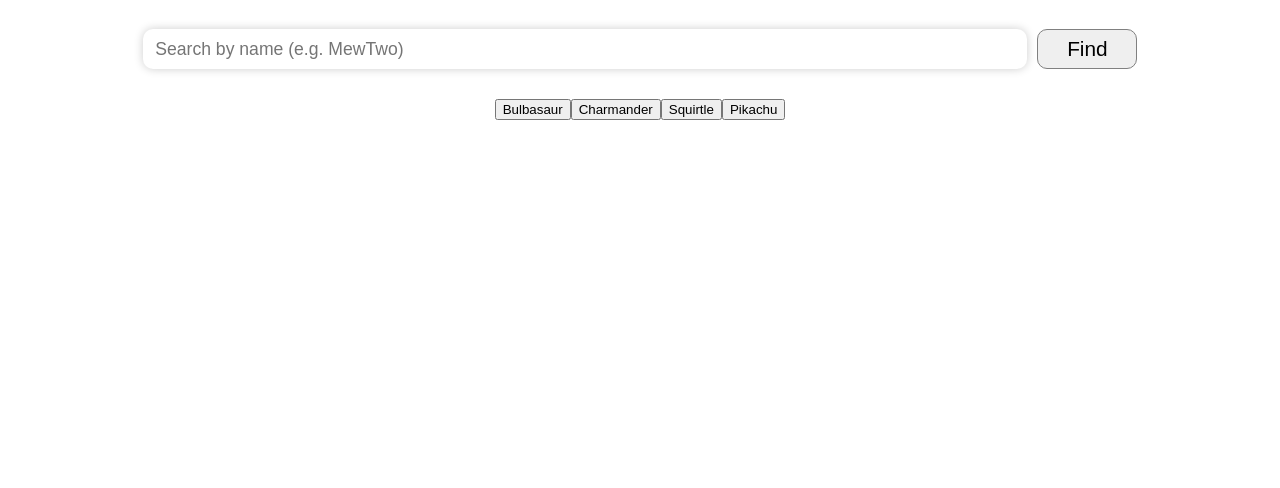
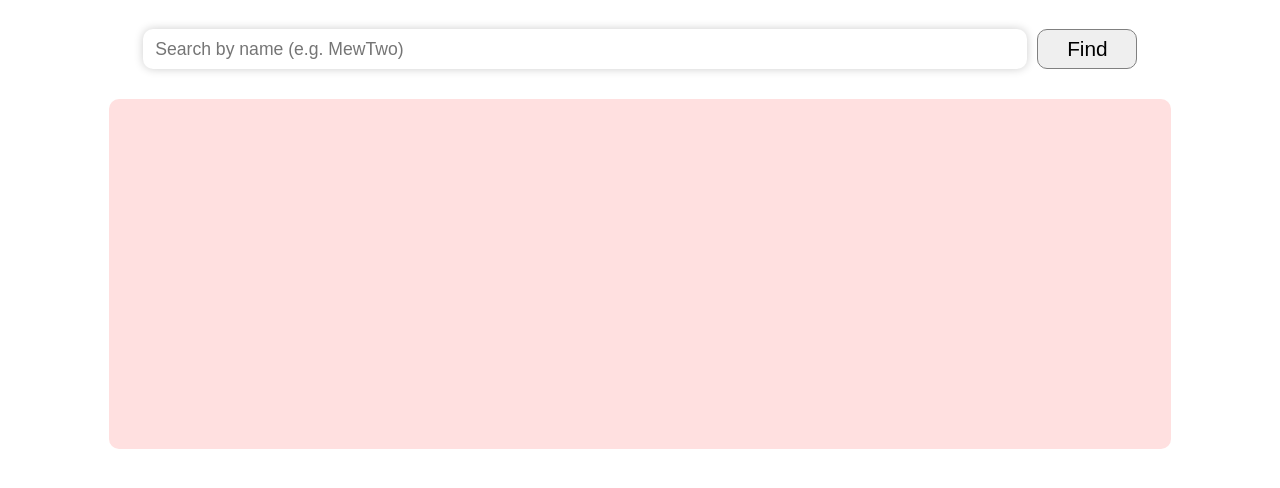
Before and after one commit to kyaaron/Pokemon-Image-Picker, a plain HTML site: page index.html in a window 1280 px wide. Shown: the part 90-578 px from the top of the page. Drawn offline with Linux system fonts and the light colour scheme.

Commit message:
chore: updated styling for desktop UI/UX

```diff
--- a/index.html
+++ b/index.html
@@ -15,12 +15,6 @@
         </div>
     </header>
     <main>
-        <div class="btn-container">
-            <button class="pkmn-button" id="bulbasaur">Bulbasaur</button>
-            <button class="pkmn-button" id="charmander">Charmander</button>
-            <button class="pkmn-button" id="squirtle">Squirtle</button>
-            <button class="pkmn-button" id="pikachu">Pikachu</button>
-        </div>
         <div class="pokedex-info-container">
             <div class="pkmn-image-container"></div>
             <div class="pokedex-info"></div>
--- a/styles/styles.css
+++ b/styles/styles.css
@@ -58,6 +58,18 @@
         text-align: center;
         font-size: 3.0rem;
     }
+    .pokedex-info-container {
+        display: flex;
+        justify-content: space-around;
+        align-items: center;
+        margin: 0 8%;
+        background-color: rgb(255, 224, 224);
+        border-radius: 10px;
+        height: 350px;
+    }
+    .pkmn-image-container, .pokedex-info {
+        padding: 10px 15px;
+    }
     /* DISPLAY STYLES */
     .search-bar {
         width: 70%;
@@ -79,4 +91,8 @@
     .search-btn:hover {
         background-color: rgb(210, 210, 210);
     }
+    img {
+        width: 300px;
+        height: 300px;
+    }
 }
```
